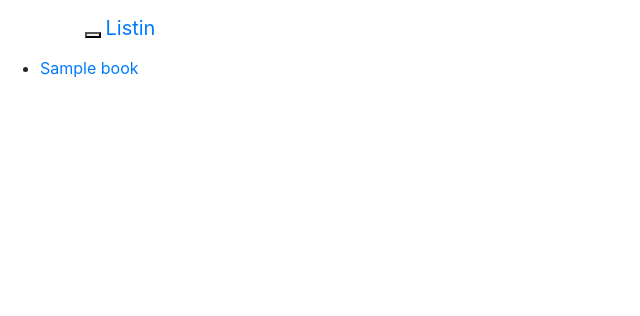
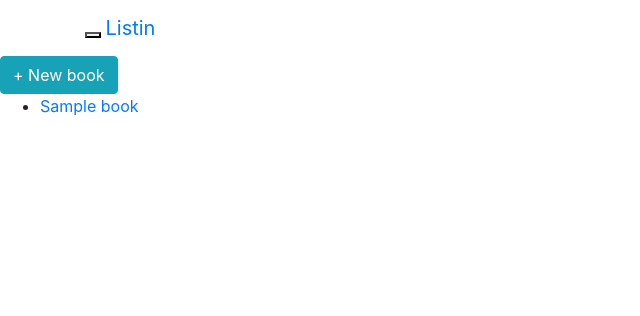
Before and after one commit to popkovaleks/listin, a Django app: page /listin/ in a window 1280 px wide. Shown: the top 316 px of the page, without its empty margins (0-640 px from the left). Run offline with Django 3.2, Linux system fonts and the light colour scheme; tables that the repository leaves empty hold one stand-in row (values such as "Sample post"); some libraries are stand-ins or nearby versions.

Commit message:
new book page

```diff
--- a/list/listin/templates/listin/index.html
+++ b/list/listin/templates/listin/index.html
@@ -1,5 +1,6 @@
 {% extends "listin/base.html" %}
 {% block content %}
+    <a href="{% url 'listin:new_book' %}" class="btn btn-info">+ New book</a>
     {% if books %}
         <ul>
             {% for book in books %}
--- a/list/listin/urls.py
+++ b/list/listin/urls.py
@@ -6,5 +6,6 @@ app_name = 'listin'
 
 urlpatterns = [
     path('', views.index, name='index'),
-    path('<int:book_id>', views.book_detail, name='book_detail')
+    path('<int:book_id>', views.book_detail, name='book_detail'),
+    path('new_book/', views.new_book, name='new_book')
 ]
--- a/list/listin/views.py
+++ b/list/listin/views.py
@@ -1,8 +1,11 @@
+from django.http.response import HttpResponseRedirect
 from django.shortcuts import get_object_or_404, render
+from django.urls import reverse
 
 
 
 from .models import Book
+from .forms import BookForm
 # Create your views here.
 
 
@@ -15,3 +18,15 @@ def index(request):
 def book_detail(request, book_id):
     book = get_object_or_404(Book, pk=book_id)
     return render(request, 'listin/book_detail.html', {'book': book})
+
+
+def new_book(request):
+    if request.method == 'POST':
+        form = BookForm(request.POST)
+        if form.is_valid():
+            book = form.save(commit=False)
+            book.save()
+            return HttpResponseRedirect(reverse('listin:index'))
+    else:
+        form = BookForm()
+    return render(request, 'listin/new_book.html', {'form': form})
```
Also changed, not shown: list/listin/forms.py (added, +9 -0 lines), list/listin/templates/listin/new_book.html (added, +12 -0 lines).
